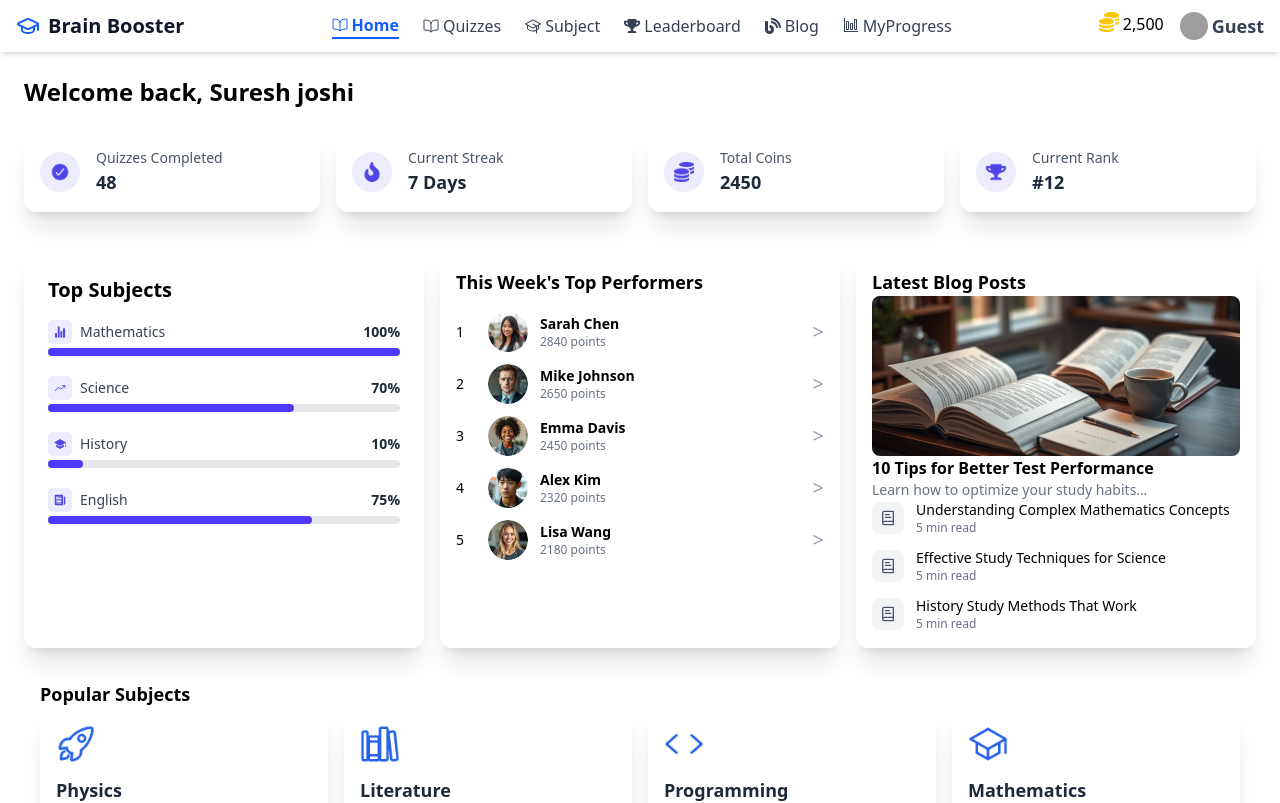
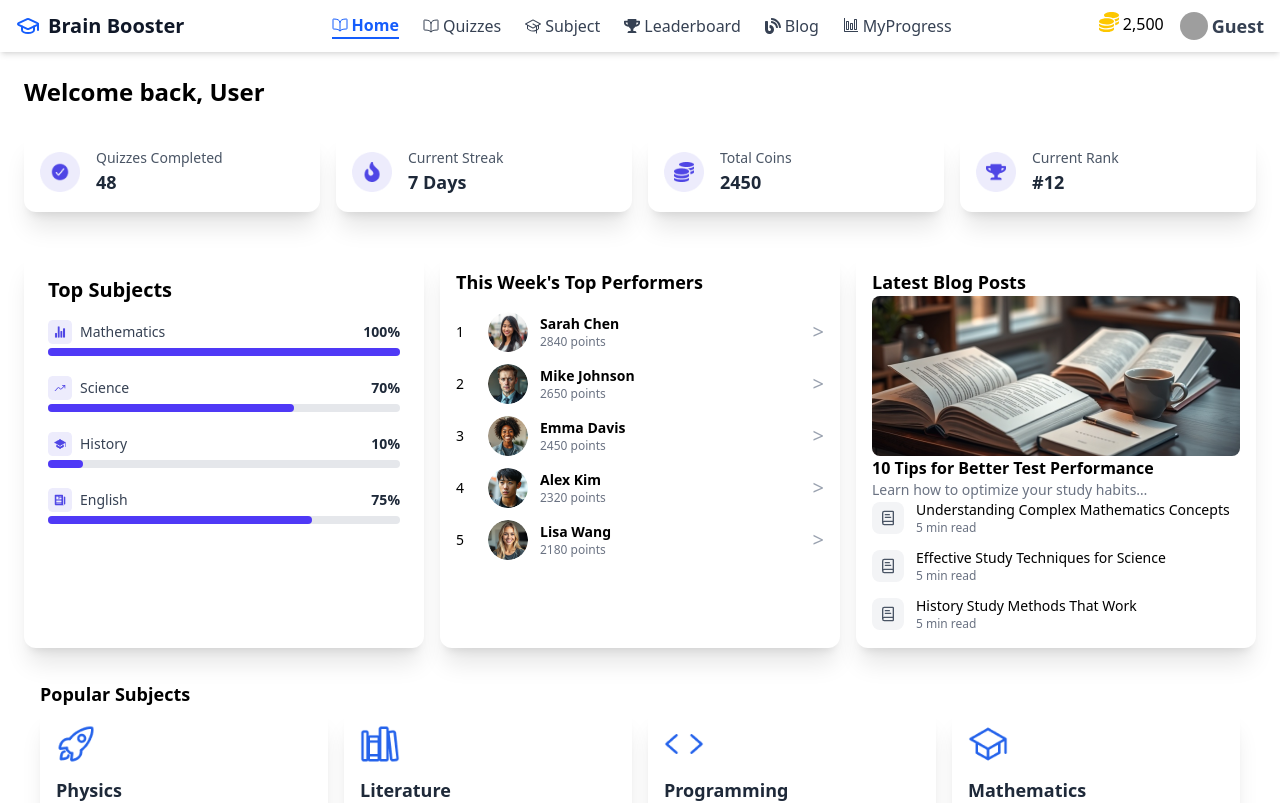
Before and after one commit to sureshjoshi88/brain-boster-app, a React (Vite) app: page / in a window 1280 px wide. Shown: the top 803 px of the page. Built offline with nearby package versions, Linux system fonts and the light colour scheme; no server answers; grey boxes are pictures that could not be loaded.

Commit message:
update code

```diff
--- a/src/components/templates/Home.jsx
+++ b/src/components/templates/Home.jsx
@@ -9,12 +9,14 @@ import LatestfromBlog from "../molecules/dashBoard/LatestfromBlog";
 import MiniFooter from "../organisms/Minifooter";
 
 function Home() {
+
+    const isAuthenticated = localStorage.getItem("currentUser");
+    const user = isAuthenticated?JSON.parse(isAuthenticated):"";
     return (
-
         <>
             <div className="p-6">
                 <div className="mb-6">
-                    <h2 className="text-2xl font-bold">Welcome back, Suresh joshi</h2>
+                    <h2 className="text-2xl font-bold">Welcome back, {user?.name  || "User"}</h2>
                 </div>
 
                 <div className="grid grid-cols-1 sm:grid-cols-2 md:grid-cols-4 gap-4 mb-10">
@@ -89,7 +91,7 @@ function Home() {
                     </div>
                 </div>
                 <div>
-                    <MiniFooter/>
+                    <MiniFooter />
                 </div>
 
 
```
